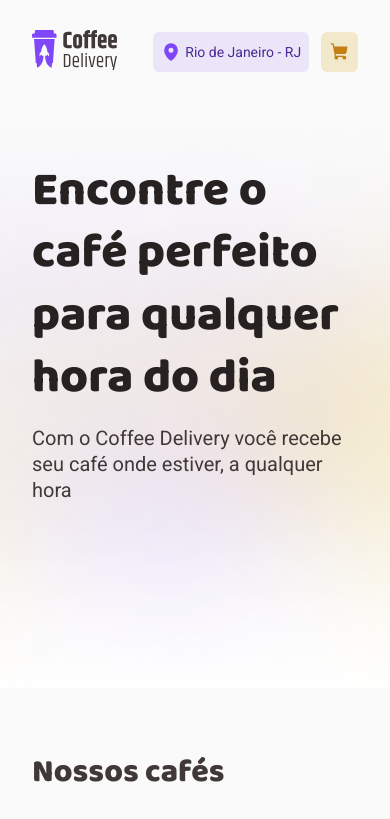
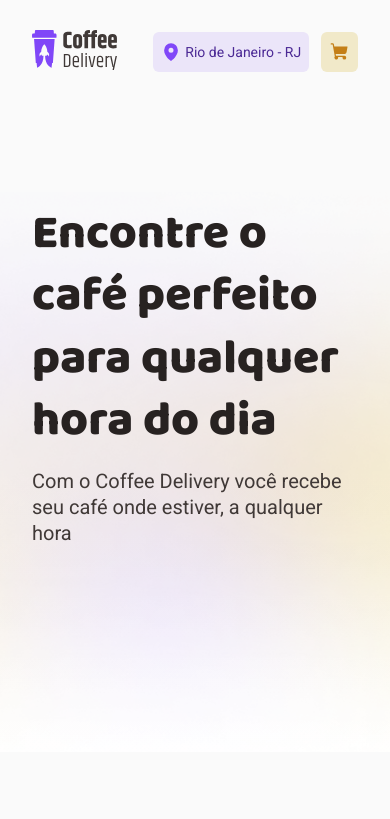
Before and after one commit to ThiLourenco/coffee-delivery, a React (Vite) app: page / in a window 390 px wide. Shown: the top 819 px of the page. Built offline with nearby package versions, Linux system fonts and the light colour scheme; some icons are missing.

Commit message:
feat(): fix responsivity

```diff
--- a/src/pages/CompleteOrder/components/CoffeeCartCard/styles.ts
+++ b/src/pages/CompleteOrder/components/CoffeeCartCard/styles.ts
@@ -25,6 +25,14 @@
     font-weight: 700;
   }
 
+  @media (min-width: 320px) {
+    width: 80%;
+
+    display: flex;
+    align-items: center;
+    justify-content: space-evenly;
+  }
+
   @media (max-width: 400px){
     > div {
     display: flex;
@@ -37,8 +45,8 @@
     }
   }
     > p {
-      align-self: flex-start;
       font-weight: 700;
+      display: 1;
     }
 
     display: flex;
--- a/src/pages/CompleteOrder/components/SelectedCoffees/styles.ts
+++ b/src/pages/CompleteOrder/components/SelectedCoffees/styles.ts
@@ -15,12 +15,10 @@
   display: flex;
   flex-direction: column;
 
-  @media (mix-width: 378px) {
+  @media (mix-width: 360px) {
     gap: 0.75;
     font-size: 80.5%;
     width: 85px;
-
-    img: 1rem;
   }
 `;
 
--- a/src/pages/Home/components/Intro/styles.ts
+++ b/src/pages/Home/components/Intro/styles.ts
@@ -19,9 +19,9 @@
   align-items: center;
   justify-content: center;
 
-  @media (min-width: 336px){
+  @media (min-width: 320px){
     grid-template-columns: 1fr;
-    margin-top: 1.5rem;
+    margin-top: 5.5rem;
   }
 `;
 
@@ -33,7 +33,6 @@
 
   @media (max-width: 1000px) {
     flex-direction: column;
-
     img {
       display: none;
     }
@@ -53,6 +52,5 @@
 
   @media (max-width: 600px) {
     grid-template-columns: 1fr;
-    margin-top: 1.5rem;
   }
 `;
--- a/src/pages/Home/components/OurCoffes/styles.ts
+++ b/src/pages/Home/components/OurCoffes/styles.ts
@@ -1,14 +1,18 @@
-import styled from "styled-components";
+import styled from 'styled-components'
 
 export const OurCoffeesContainer = styled.section`
   width: 100%;
   margin-top: 2rem;
+
+  @media (max-width: 378px) {
+    margin-top: 5.5rem;
+  }
 `
 
 export const CoffeeList = styled.div`
   width: 100%;
   display: grid;
- grid-template-columns: repeat( auto-fit, minmax(250px, 1fr));
+  grid-template-columns: repeat(auto-fit, minmax(250px, 1fr));
   column-gap: 2rem;
   row-gap: 2.5rem;
   margin-top: 3.5rem;
```
Lines whose indentation alone changed are shown as unchanged.
